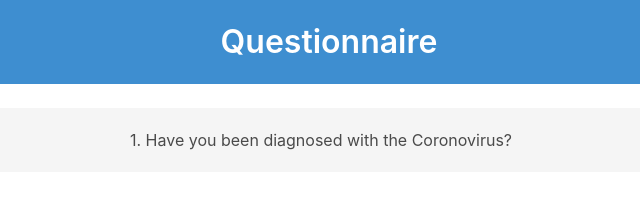
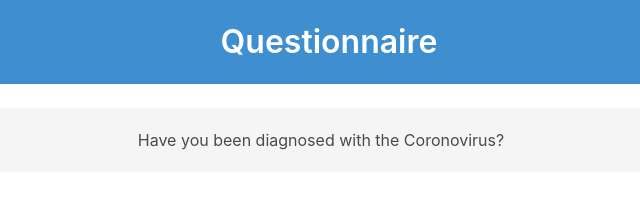
Before and after one commit to sluh-hackclub/UMSLHack2020, a website: page frontend/partials/beenDiagnosed.html in a window 1280 px wide. Shown: the top 219 px of the page, 311-951 px from the left. Drawn offline with nearby package versions, Linux system fonts and the light colour scheme.

Commit message:
Update beenDiagnosed.html
took of number

```diff
--- a/frontend/partials/beenDiagnosed.html
+++ b/frontend/partials/beenDiagnosed.html
@@ -22,7 +22,7 @@
         <div class="container  has-text-centered">
           <div class="notification">
             <h6>
-            1. Have you been diagnosed with the Coronovirus?
+              Have you been diagnosed with the Coronovirus?
             </h6>
           </div>
         </div>
```
